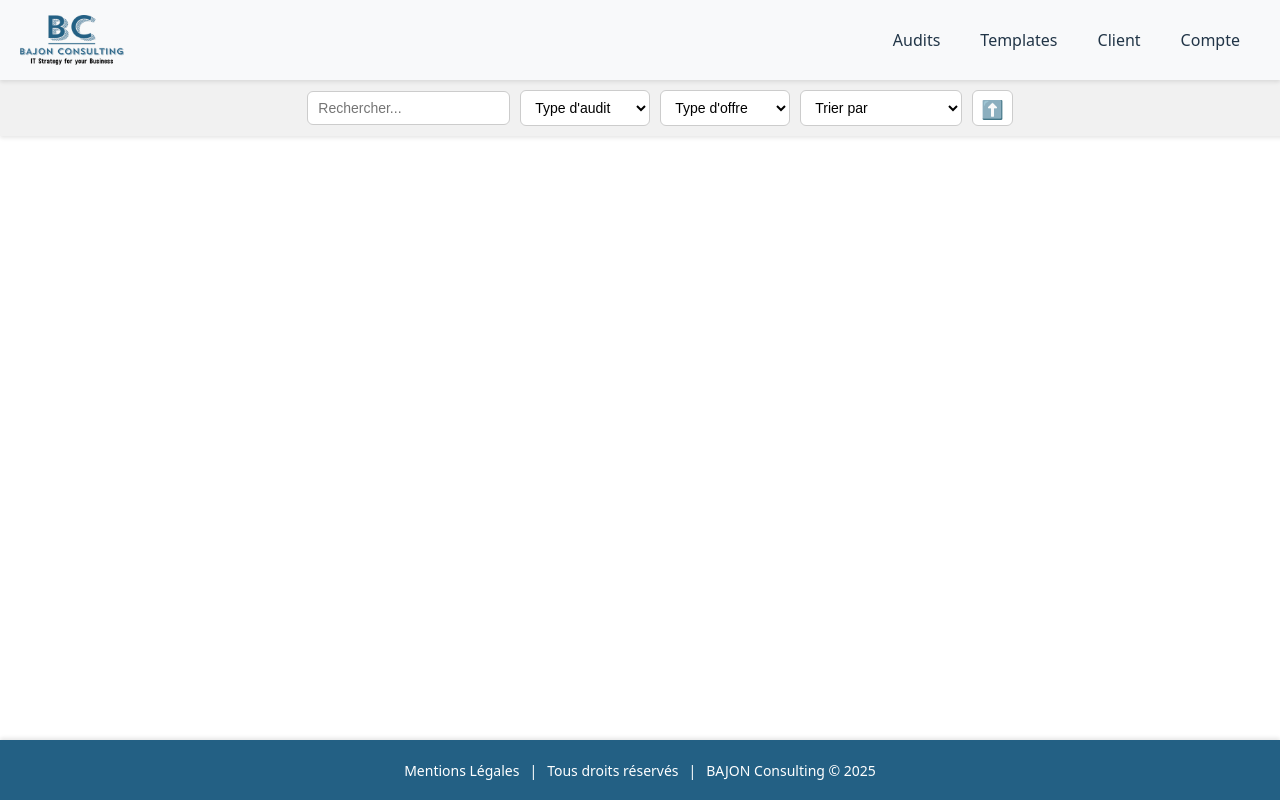
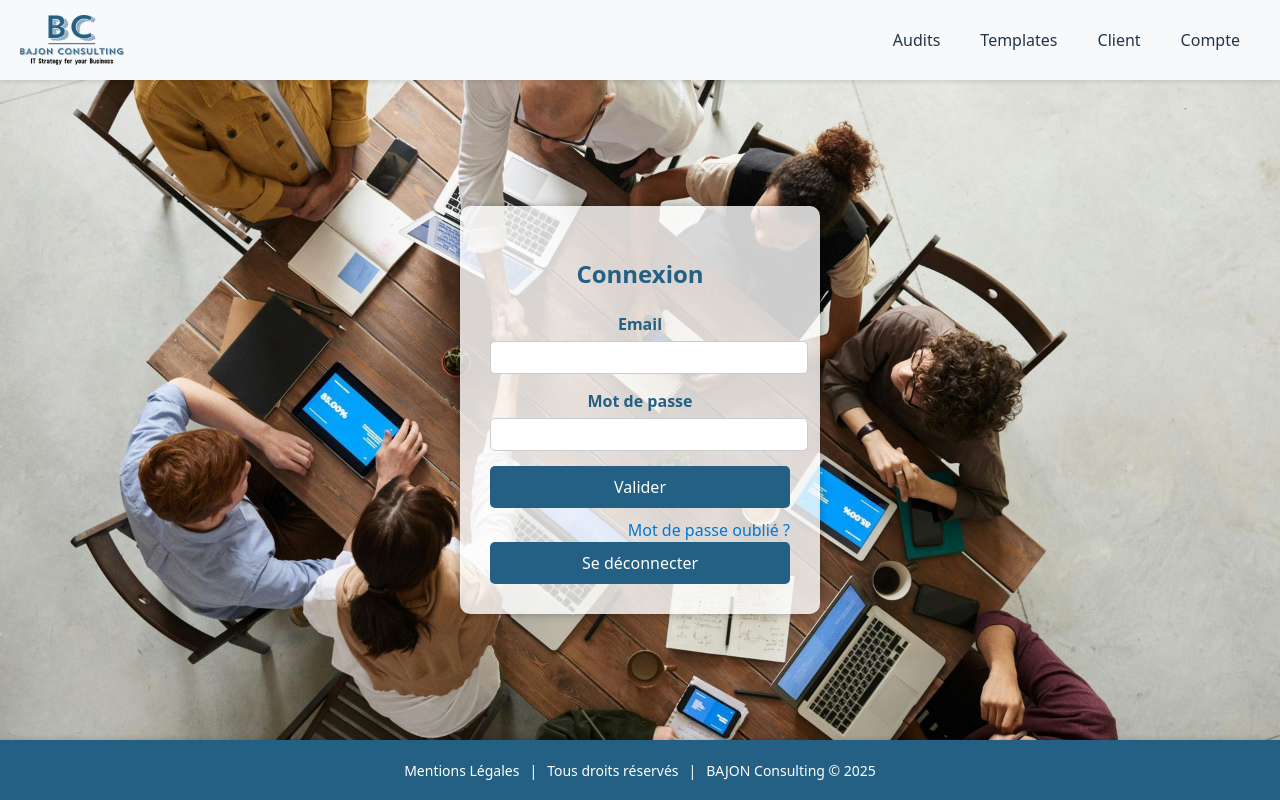
Before and after one commit to summerflamme/Bajon-Consulting, a React (Vite) app in the folder Code/Front/Bajon_Consulting_Audit_App/: page / in a window 1280 px wide. Built offline with nearby package versions, Linux system fonts and the light colour scheme; the HTML template or start-up script is replaced by a standard one.

Commit message:
Back-end : Auth

```diff
--- a/Code/Front/Bajon_Consulting_Audit_App/src/App.tsx
+++ b/Code/Front/Bajon_Consulting_Audit_App/src/App.tsx
@@ -4,13 +4,21 @@ import Header from './layouts/header'
 import Footer from './layouts/Footer'
 //import Sidebar from './layouts/Sidebar'
 //import LoginPage from './feature/auth/LoginPage'
-import SearchBar from './components/SearchBar'
+// import SearchBar from './components/SearchBar'
+import LoginPage from './feature/auth/LoginPage'
+import { supabase } from './supabaseClient';
 
 function App() {
+
+supabase.auth.onAuthStateChange((event, session) => {
+  console.log("Auth event:", event);
+  console.log("Nouvelle session:", session);
+});
+
   return (
     <>
       <Header />
-      <SearchBar/>
+      <LoginPage/>
       <Footer />
     </>
   )
--- a/Code/Front/Bajon_Consulting_Audit_App/src/feature/auth/LoginPage.tsx
+++ b/Code/Front/Bajon_Consulting_Audit_App/src/feature/auth/LoginPage.tsx
@@ -1,43 +1,79 @@
-import { useEffect } from 'react';
-import './auth.css';
-import { fetchUsers } from './authService';
+import { useState } from "react";
+import { supabase } from "../../supabaseClient";
+import "./auth.css";
 
 function LoginPage() {
-  useEffect(() => {
-    const loadUsers = async () => {
-      try {
-        const users = await fetchUsers();
-        console.log('Données utilisateurs récupérées:', users);
-      } catch (error) {
-        console.error('Erreur lors de la récupération des utilisateurs:', error);
+  const [email, setEmail] = useState("");
+  const [password, setPassword] = useState("");
+  const [errorMessage, setErrorMessage] = useState("");
+
+  const handleSubmit = async (e: React.FormEvent) => {
+    e.preventDefault();
+
+    const { data, error } = await supabase.auth.signInWithPassword({
+      email,
+      password,
+    });
+
+    if (error) {
+      console.error("Erreur de connexion:", error.message);
+      setErrorMessage("Identifiants incorrects");
+    } else {
+      console.log("Connexion réussie:", data);
+      sessionStorage.setItem("user", JSON.stringify(data.user));
+      setErrorMessage("");
     }
   };
 
-    loadUsers();
-  }, []);
+  const handleLogout = async () => {
+    const { error } = await supabase.auth.signOut();
+    if (error) {
+      console.error("Erreur lors de la déconnexion:", error.message);
+    } else {
+      console.log("Déconnexion réussie");
+      sessionStorage.removeItem("user");
+    }
+  };
+
   return (
     <div className="background-zone">
-      {
       <div className="login-box">
         <h2>Connexion</h2>
-            <form>
-            <label htmlFor="username">Identifiant</label>
-            <input type="text" id="username" name="username" />
+        <form onSubmit={handleSubmit}>
+          <label htmlFor="email">Email</label>
+          <input
+            type="email"
+            id="email"
+            name="email"
+            value={email}
+            onChange={(e) => setEmail(e.target.value)}
+          />
 
           <label htmlFor="password">Mot de passe</label>
-            <input type="password" id="password" name="password" />
+          <input
+            type="password"
+            id="password"
+            name="password"
+            value={password}
+            onChange={(e) => setPassword(e.target.value)}
+          />
 
           <button type="submit">Valider</button>
+
+          {errorMessage && (
+            <p style={{ color: "red", marginTop: "10px" }}>{errorMessage}</p>
+          )}
 
           <div className="forgot-password">
             <a href="#">Mot de passe oublié ?</a>
           </div>
+          <button type="button" onClick={handleLogout}>
+            Se déconnecter
+          </button>
         </form>
       </div>
-      }
     </div>
   );
-
 }
 
 export default LoginPage;
```
Also changed, not shown: Code/Front/Bajon_Consulting_Audit_App/src/feature/auth/authService.ts (deleted, +0 -19 lines), 1 other file (tests, documents, lock files or other folders). Lines whose indentation alone changed are shown as unchanged.
